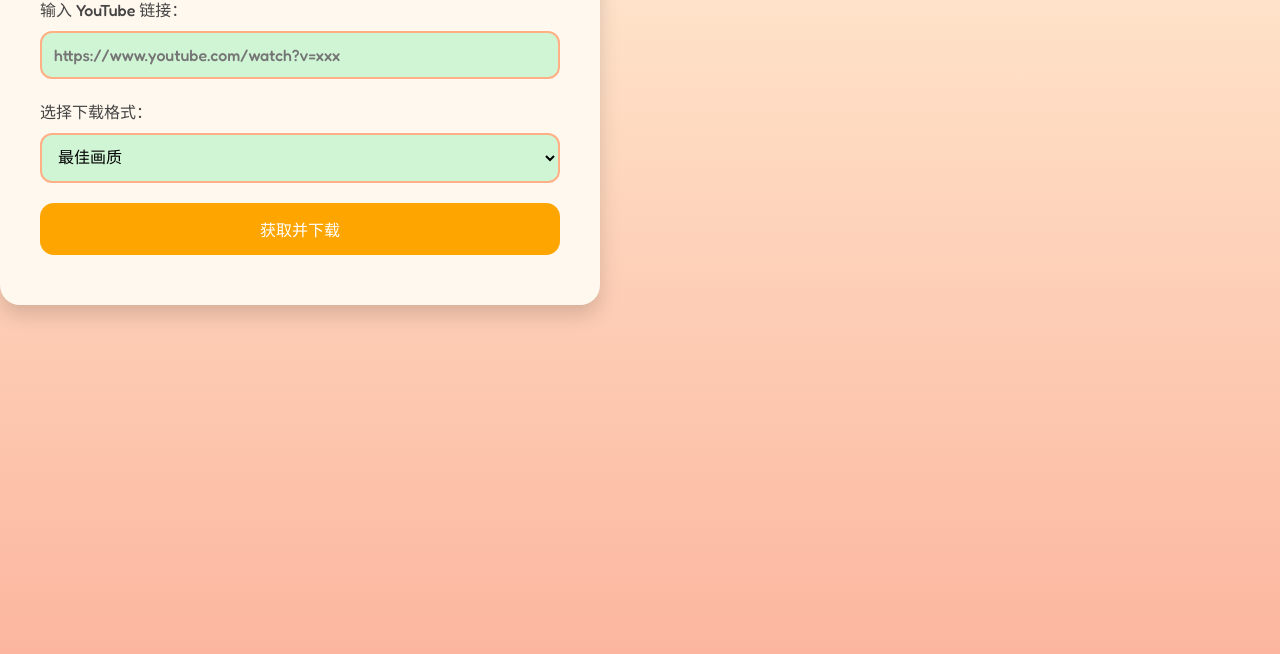
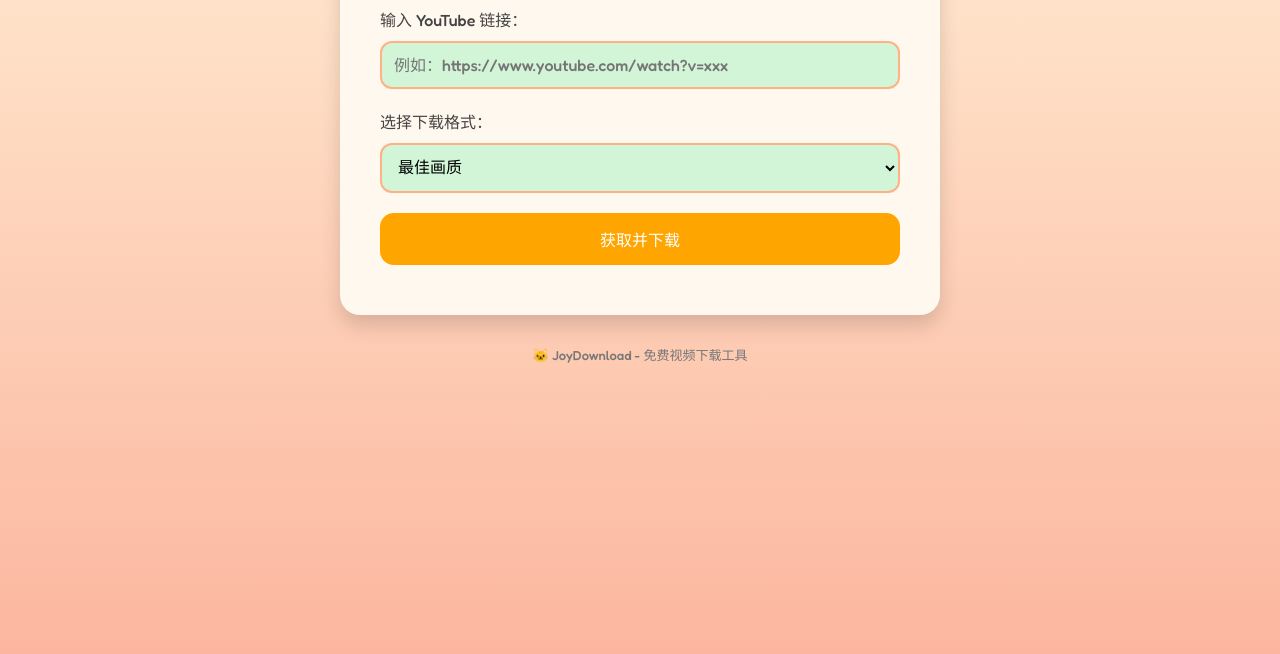
Before and after one commit to Joydownload/video-downloader, a website: page public/index.html in a window 1280 px wide. Shown: the part 146-800 px from the top of the page. Drawn offline with Linux system fonts and the light colour scheme.

Commit message:
更新前端页面 UI 和画质选项

```diff
--- a/public/index.html
+++ b/public/index.html
@@ -16,19 +16,19 @@
       margin: 0;
       padding: 0;
       display: flex;
-      justify-content: center;
-      align-items: flex-start;
+      flex-direction: column;
+      align-items: center;
       min-height: 100vh;
     }
 
     .container {
       background: #fff8ee;
-      margin-top: 40px;
+      margin-top: 50px;
       padding: 30px 40px;
       border-radius: 20px;
       box-shadow: 0 10px 20px rgba(0,0,0,0.15);
       max-width: 600px;
-      width: 100%;
+      width: 90%;
     }
 
     h1 {
@@ -52,7 +52,7 @@
       border: 2px solid #ffb085;
       font-size: 16px;
       margin-bottom: 20px;
-      background-color: #d0f5d5;
+      background: #d2f5d8;
     }
 
     button {
@@ -81,9 +81,9 @@
     footer {
       text-align: center;
       font-size: 13px;
+      color: #777;
       margin-top: 30px;
-      color: #777;
-      width: 100%;
+      margin-bottom: 20px;
     }
   </style>
 </head>
@@ -92,7 +92,7 @@
     <h1>🎬 JoyDownload</h1>
 
     <label for="url">输入 YouTube 链接：</label>
-    <input type="text" id="url" placeholder="https://www.youtube.com/watch?v=xxx" />
+    <input type="text" id="url" placeholder="例如：https://www.youtube.com/watch?v=xxx" />
 
     <label for="format">选择下载格式：</label>
     <select id="format">
@@ -105,7 +105,6 @@
     </select>
 
     <button id="btn">获取并下载</button>
-
     <div class="result" id="result"></div>
   </div>
 
@@ -113,11 +112,11 @@
 
   <script>
     document.getElementById("btn").addEventListener("click", async () => {
-      const url = document.getElementById("url").value;
+      const url = document.getElementById("url").value.trim();
       const format = document.getElementById("format").value;
       const result = document.getElementById("result");
 
-      if (!url.trim()) {
+      if (!url) {
         result.innerHTML = "⚠️ 请输入有效的链接。";
         return;
       }
@@ -130,10 +129,10 @@
           headers: { "Content-Type": "application/json" },
           body: JSON.stringify({ url, format })
         });
+
         const data = await res.json();
-
         if (data.links && data.links.length > 0) {
-          window.location.href = data.links[0];
+          window.location.href = data.links[0]; // 自动下载
         } else {
           result.innerHTML = "❌ 没有找到可用下载链接。";
         }
```
